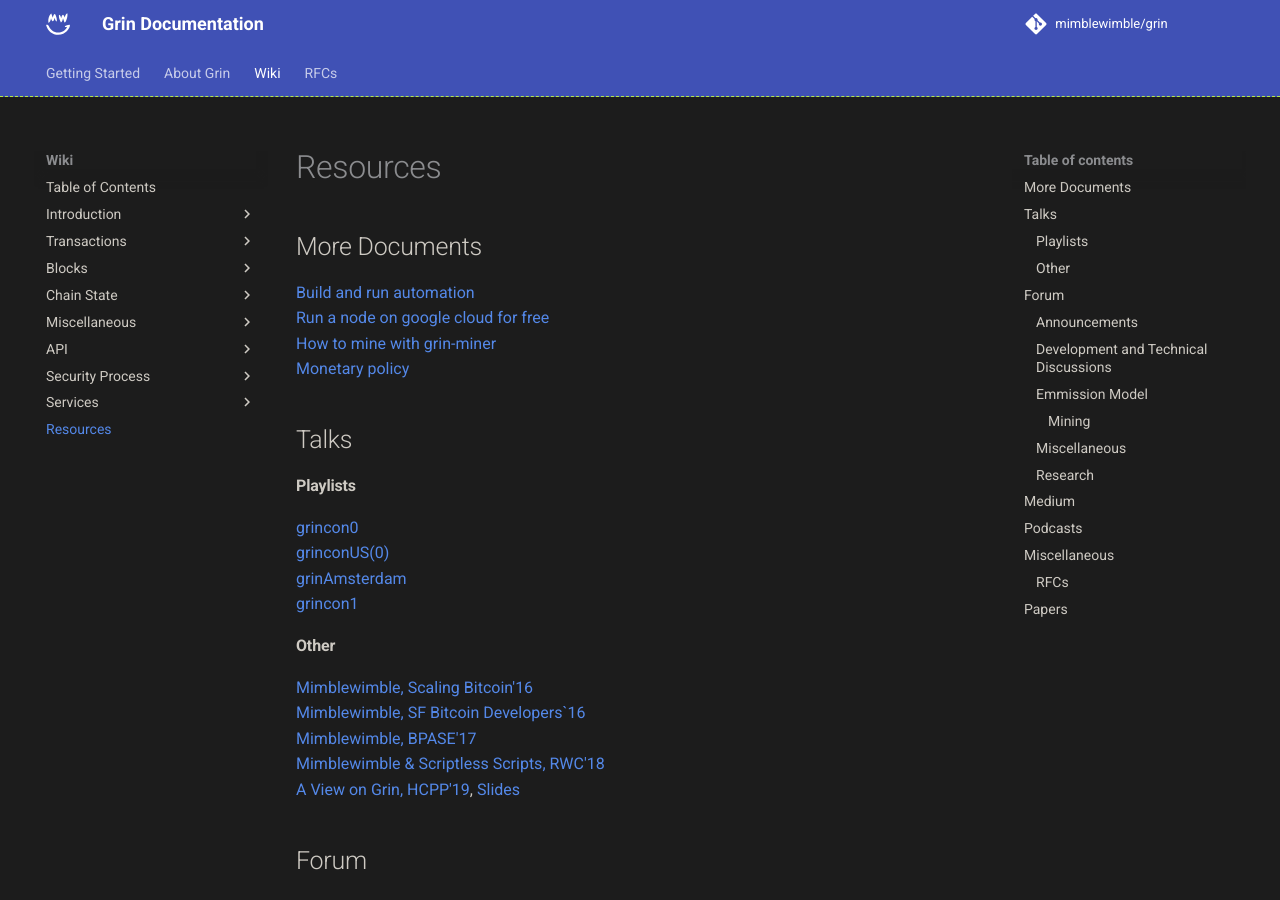
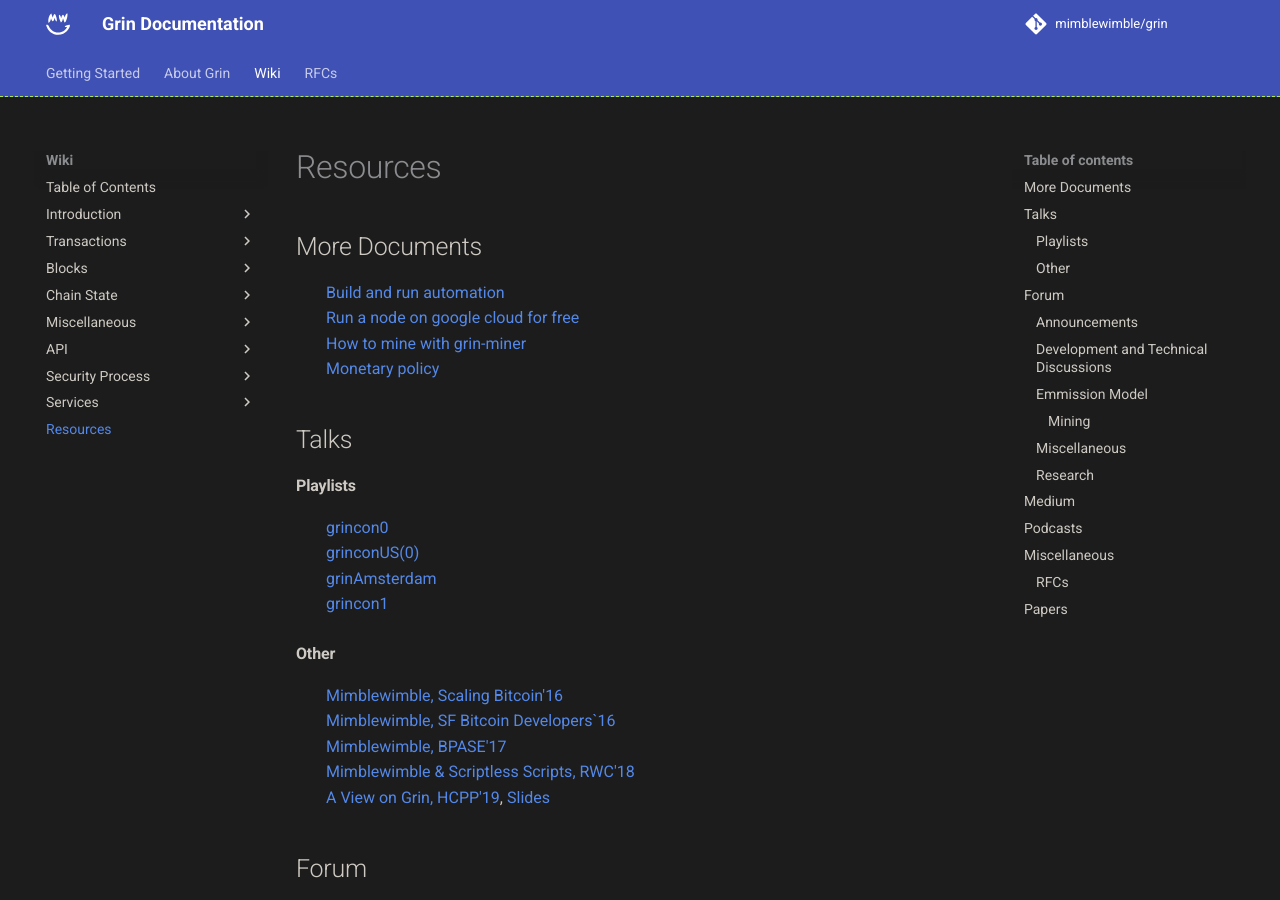
Before and after one commit to mimblewimble/docs, an MkDocs documentation site: the page built from docs/wiki/resources.md, in a window 1280 px wide and 900 px high. Built offline with MkDocs 1.6.1 and Material for MkDocs 9.7.7, drawn with Linux system fonts in a browser that asks for light colours; comment, search, counter and statistics services are not loaded.

Commit message:
Added semicolon and tabs for markdown.

```diff
--- a/docs/wiki/resources.md
+++ b/docs/wiki/resources.md
@@ -2,175 +2,138 @@
 
 ## More Documents
 
-[Build and run automation](extra-documents/build-run-automation.md) </br>
-[Run a node on google cloud for free](extra-documents/google-cloud-node.md) </br>
-[How to mine with grin-miner](extra-documents/how-to-mine.md) </br>
-[Monetary policy](extra-documents/monetary-policy.md) </br>
+:   [Build and run automation](extra-documents/build-run-automation.md) </br>
+    [Run a node on google cloud for free](extra-documents/google-cloud-node.md) </br>
+    [How to mine with grin-miner](extra-documents/how-to-mine.md) </br>
+    [Monetary policy](extra-documents/monetary-policy.md) </br>
 
 
 ## Talks
 
 #### Playlists
 
-[grincon0](https://www.youtube.com/playlist?list=PLvgCPbagiHgqYdVUj-ylqhsXOifWrExiq) </br>
-[grinconUS(0)](https://www.youtube.com/playlist?list=PLvgCPbagiHgqOe0z_xgrIsGq-ayVZcNjy) </br>
-[grinAmsterdam](https://www.youtube.com/playlist?list=PLvgCPbagiHgpJXhrKAJu0Q-mbCVhpqgu7) </br>
-[grincon1](https://www.youtube.com/playlist?list=PLvgCPbagiHgrQa5KVt4XixK9t_NbfpkuP) </br>
+:   [grincon0](https://www.youtube.com/playlist?list=PLvgCPbagiHgqYdVUj-ylqhsXOifWrExiq) </br>
+    [grinconUS(0)](https://www.youtube.com/playlist?list=PLvgCPbagiHgqOe0z_xgrIsGq-ayVZcNjy) </br>
+    [grinAmsterdam](https://www.youtube.com/playlist?list=PLvgCPbagiHgpJXhrKAJu0Q-mbCVhpqgu7) </br>
+    [grincon1](https://www.youtube.com/playlist?list=PLvgCPbagiHgrQa5KVt4XixK9t_NbfpkuP) </br>
 
 #### Other
 
-[Mimblewimble, Scaling Bitcoin'16](https://www.youtube.com/watch?v=8BLWUUPfh2Q&t=1h29m20s) </br>
-[Mimblewimble, SF Bitcoin Developers`16](https://www.youtube.com/watch?v=aHTRlbCaUyM&t=133s) </br>
-[Mimblewimble, BPASE'17](https://www.youtube.com/watch?v=XiUGu48JTd0&feature=youtu.be) </br>
-[Mimblewimble & Scriptless Scripts, RWC'18](https://www.youtube.com/watch?v=EN-JMlzr8Qw) </br>
-[A View on Grin, HCPP'19](https://www.youtube.com/watch?v=NShVKX6Ra7Y), [Slides](https://docs.google.com/presentation/d/1PbtPV8WwDcWdnqBZHUMU7Cgr0P98NzDnuRRt2y251nU/edit#slide=id.g1a9d89a04cc779b5_0) </br>
+:   [Mimblewimble, Scaling Bitcoin'16](https://www.youtube.com/watch?v=8BLWUUPfh2Q&t=1h29m20s) </br>
+    [Mimblewimble, SF Bitcoin Developers`16](https://www.youtube.com/watch?v=aHTRlbCaUyM&t=133s) </br>
+    [Mimblewimble, BPASE'17](https://www.youtube.com/watch?v=XiUGu48JTd0&feature=youtu.be) </br>
+    [Mimblewimble & Scriptless Scripts, RWC'18](https://www.youtube.com/watch?v=EN-JMlzr8Qw) </br>
+    [A View on Grin, HCPP'19](https://www.youtube.com/watch?v=NShVKX6Ra7Y), [Slides](https://docs.google.com/presentation/d/1PbtPV8WwDcWdnqBZHUMU7Cgr0P98NzDnuRRt2y251nU/edit#slide=id.g1a9d89a04cc779b5_0) </br>
 
 ## Forum
 
 ### Announcements
-[Hardforks on Grin v5.0.0 and beyond](https://forum.grin.mw/t/network-upgrades-hard-forks-on-grin-v5-0-0-and-beyond/7231)
-</br>
-[Dismantling the core team and governance structure](https://forum.grin.mw/t/dismantling-the-core-team-and-governance-structure/7801)
-</br>
+:   [Hardforks on Grin v5.0.0 and beyond](https://forum.grin.mw/t/network-upgrades-hard-forks-on-grin-v5-0-0-and-beyond/7231) </br>
+    [Dismantling the core team and governance structure](https://forum.grin.mw/t/dismantling-the-core-team-and-governance-structure/7801)</br>
 
 ### Development and  Technical Discussions
 
-[How to store Grin in cold storage?](https://forum.grin.mw/t/how-to-store-grin-in-cold-storage/5375)
-</br>
-[Raspberry Pi 4 - Standalone Grin-Node PoC by Grinnode.live](https://forum.grin.mw/t/raspberry-pi-4-standalone-grin-node-poc-by-grinnode-live/7796) </br>
-[How to open port 3414 (and why)](https://forum.grin.mw/t/how-to-open-port-3414-and-why/7825)
-</br>
-[Use of NRD kernels in payment channels](https://forum.grin.mw/t/use-of-nrd-kernels-in-grin-payment-channels/7298)
-</br>
-[Transaction Aggregation](https://forum.grin.mw/t/grin-transaction-aggregation/418)
-</br>
-[TX Graph Confidentality](https://forum.grin.mw/t/tx-graph-confidentiality/1260)
-</br>
-[Queries about transaction aggregation](https://forum.grin.mw/t/some-queries-about-transaction-aggregation/1753)
-</br>
-[Aggregate merkle proofs](https://forum.grin.mw/t/aggregate-merkle-proofs/4948)
-</br>
-[Unique kernels thread #73](https://forum.grin.mw/t/unique-kernel-thread-73/7688/14)
-</br>
-[Sending a transaction to more parties than originally intended](https://forum.grin.mw/t/sending-a-transaction-to-more-different-parties-than-originally-intended/4985)
-</br>
-[Reasoning behind block weight limit](https://forum.grin.mw/t/reasoning-behind-block-weight-limit/6310) </br>
-[Play attacks and possible mitigations](https://forum.grin.mw/t/play-attacks-and-possible-mitigations/7527) </br>
-[Replay attacks and possible mitigations](https://forum.grin.mw/t/replay-attacks-and-possible-mitigations/7415)
-</br>
-[Grin transactions user interactivity](https://forum.grin.mw/t/grin-transactions-user-interactivity/7738)
-</br>
-[Eliminate finalize step](https://forum.grin.mw/t/eliminating-finalize-step/7621)
-</br>
-[Integrated payment proofs and round minimization](https://forum.grin.mw/t/integrated-payment-proofs-and-round-minimization/7745)
-</br>
-[Pep talk for one sided transactions](https://forum.grin.mw/t/pep-talk-for-one-sided-transactions/7361)
-</br>
-[Communicating with grin-wallet API (Tutorial)](https://forum.grin.mw/t/communicating-with-grin-wallet-api-tutorial/9925/4)
-
+:   [How to store Grin in cold storage?](https://forum.grin.mw/t/how-to-store-grin-in-cold-storage/5375)</br>
+    [Raspberry Pi 4 - Standalone Grin-Node PoC by Grinnode.live](https://forum.grin.mw/t/raspberry-pi-4-standalone-grin-node-poc-by-grinnode-live/7796) </br>
+    [How to open port 3414 (and why)](https://forum.grin.mw/t/how-to-open-port-3414-and-why/7825)</br>
+    [Use of NRD kernels in payment channels](https://forum.grin.mw/t/use-of-nrd-kernels-in-grin-payment-channels/7298)</br>
+    [Transaction Aggregation](https://forum.grin.mw/t/grin-transaction-aggregation/418)</br>
+    [TX Graph Confidentality](https://forum.grin.mw/t/tx-graph-confidentiality/1260)</br>
+    [Queries about transaction aggregation](https://forum.grin.mw/t/some-queries-about-transaction-aggregation/1753)</br>
+    [Aggregate merkle proofs](https://forum.grin.mw/t/aggregate-merkle-proofs/4948)</br>
+    [Unique kernels thread #73](https://forum.grin.mw/t/unique-kernel-thread-73/7688/14)</br>
+    [Sending a transaction to more parties than originally intended](https://forum.grin.mw/t/sending-a-transaction-to-more-different-parties-than-originally-intended/4985)</br>
+    [Reasoning behind block weight limit](https://forum.grin.mw/t/reasoning-behind-block-weight-limit/6310) </br>
+    [Play attacks and possible mitigations](https://forum.grin.mw/t/play-attacks-and-possible-mitigations/7527) </br>
+    [Replay attacks and possible mitigations](https://forum.grin.mw/t/replay-attacks-and-possible-mitigations/7415)</br>
+    [Grin transactions user interactivity](https://forum.grin.mw/t/grin-transactions-user-interactivity/7738)</br>
+    [Eliminate finalize step](https://forum.grin.mw/t/eliminating-finalize-step/7621)</br>
+    [Integrated payment proofs and round minimization](https://forum.grin.mw/t/integrated-payment-proofs-and-round-minimization/7745)</br>
+    [Pep talk for one sided transactions](https://forum.grin.mw/t/pep-talk-for-one-sided-transactions/7361)</br>
+    [Communicating with grin-wallet API (Tutorial)](https://forum.grin.mw/t/communicating-with-grin-wallet-api-tutorial/9925/4)
 
 ### Emmission Model
 
-[Emission Rate of GRIN](https://forum.grin.mw/t/emission-rate-of-grin/171)
-</br>
-[Questioning core assumptions on emmission model](https://forum.grin.mw/t/questioning-core-assumptions-on-our-emissions-model/1414)
-</br>
-[Linear emmission is fair to late adopters](https://forum.grin.mw/t/question-for-statement-linear-emission-is-fair-for-late-adopters/6285)
-</br>
+:   [Emission Rate of GRIN](https://forum.grin.mw/t/emission-rate-of-grin/171)</br>
+    [Questioning core assumptions on emmission model](https://forum.grin.mw/t/questioning-core-assumptions-on-our-emissions-model/1414)</br>
+    [Linear emmission is fair to late adopters](https://forum.grin.mw/t/question-for-statement-linear-emission-is-fair-for-late-adopters/6285)</br>
 
 
 #### Mining
 
-[PoW specification](https://forum.grin.mw/t/pow-specification/7963)
-</br>
-[Scheduled PoW upgrades proposal](https://forum.grin.mw/t/scheduled-pow-upgrades-proposal/820)
- </br>
-[Choice of ASIC Resistant PoW for GPU miners](https://forum.grin.mw/t/choice-of-asic-resistant-pow-for-gpu-miners/1017)
-</br>
-[Put later phase-outs on hold proposal](https://forum.grin.mw/t/grin-improvement-proposal-1-put-later-phase-outs-on-hold-and-rephrase-primary-pow-commitment/4653)
-</br>
-[All about C31 fade out, the C29 scale and C32](https://forum.grin.mw/t/all-about-c31-fade-out-the-c29-scale-and-c32/6914)
-</br>
-[Being ASIC resistant or not](https://forum.grin.mw/t/being-asic-resistant-or-not/372)
-</br>
-[Grin ASIC iPOLLO-G1 Mining Tutorial](https://forum.grin.mw/t/how-to-mine-grin-with-g1-mini-steps/9796 )
-
+:   [PoW specification](https://forum.grin.mw/t/pow-specification/7963)</br>
+    [Scheduled PoW upgrades proposal](https://forum.grin.mw/t/scheduled-pow-upgrades-proposal/820)</br>
+    [Choice of ASIC Resistant PoW for GPU miners](https://forum.grin.mw/t/choice-of-asic-resistant-pow-for-gpu-miners/1017)</br>
+    [Put later phase-outs on hold proposal](https://forum.grin.mw/t/grin-improvement-proposal-1-put-later-phase-outs-on-hold-and-rephrase-primary-pow-commitment/4653)</br>
+    [All about C31 fade out, the C29 scale and C32](https://forum.grin.mw/t/all-about-c31-fade-out-the-c29-scale-and-c32/6914)</br>
+    [Being ASIC resistant or not](https://forum.grin.mw/t/being-asic-resistant-or-not/372)</br>
+    [Grin ASIC iPOLLO-G1 Mining Tutorial](https://forum.grin.mw/t/how-to-mine-grin-with-g1-mini-steps/9796)
 
 ### Miscellaneous
 
-[Response to Reavealing TX Graph](https://forum.grin.mw/t/my-full-response-to-the-blocks-questions/6566)
-</br>
-[Some toughts on Privacy](https://forum.grin.mw/t/some-thoughts-on-privacy/6581)
-</br>
-[On Igno's absence](https://forum.grin.mw/t/on-ignos-absence/5301)
- </br>
-[Genesis block message](https://forum.grin.mw/t/genesis-block-message/250)
-</br>
+:   [Response to Reavealing TX Graph](https://forum.grin.mw/t/my-full-response-to-the-blocks-questions/6566)</br>
+    [Some toughts on Privacy](https://forum.grin.mw/t/some-thoughts-on-privacy/6581)</br>
+    [On Igno's absence](https://forum.grin.mw/t/on-ignos-absence/5301) </br>
+    [Genesis block message](https://forum.grin.mw/t/genesis-block-message/250)</br>
 
 
 ### Research
 
-[Coinbase outputs as regular outputs](https://forum.grin.mw/t/coinbase-outputs-as-transaction-outputs/7441) </br>
-[Is there a potential hidden inflation problem](https://forum.grin.mw/t/is-there-a-potential-hidden-inflation-problem-with-all-mw-coins/6400)
- </br>
-[Confidential Assets](https://forum.grin.mw/t/confidential-assets/1217)
- </br>
-[Bidirectional Payment Proofs](https://forum.grin.mw/t/bidirectional-payment-proofs/9175 )
- </br>
-[Grin AUDIT 4.0.0 Release]( https://forum.grin.mw/t/grin-audit-for-4-0-0-release/7473/3)
- </br>
-[Grinvestigation](https://phyro.github.io/grinvestigation/ )
- </br>
-[Coinswap Proposal](https://forum.grin.mw/t/mimblewimble-coinswap-proposal/8322)
+:   [Coinbase outputs as regular outputs](https://forum.grin.mw/t/coinbase-outputs-as-transaction-outputs/7441) </br>
+    [Is there a potential hidden inflation problem](https://forum.grin.mw/t/is-there-a-potential-hidden-inflation-problem-with-all-mw-coins/6400) </br>
+    [Confidential Assets](https://forum.grin.mw/t/confidential-assets/1217) </br>
+    [Bidirectional Payment Proofs](https://forum.grin.mw/t/bidirectional-payment-proofs/9175) </br>
+    [Grin AUDIT 4.0.0 Release]( https://forum.grin.mw/t/grin-audit-for-4-0-0-release/7473/3) </br>
+    [Grinvestigation](https://phyro.github.io/grinvestigation/)</br>
+    [Coinswap Proposal](https://forum.grin.mw/t/mimblewimble-coinswap-proposal/8322)
 
 
 ## Medium
 
-[Grin's Mythical Fair Launch](https://www.coindesk.com/coders-harry-potter-bitcoin-mimblewimble) </br>
-[Grin Money Explained](https://medium.com/@CryptoProfG/grin-money-explained-4-exploring-grins-monetary-model-e48b1761653) </br>
-[Grin Transactions Explained, Step-by-Step](https://medium.com/@brandonarvanaghi/grin-transactions-explained-step-by-step-fdceb905a853) </br>
-[What’s inside a Grin Transaction File?](https://medium.com/@brandonarvanaghi/whats-inside-a-grin-transaction-file-f062a0dcbf99) </br>
-[Breaking Mimblewimble’s Privacy Model](https://medium.com/dragonfly-research/breaking-mimblewimble-privacy-model-84bcd67bfe52) </br>
-[Factual inaccuracies of “Breaking Mimblewimble’s Privacy Model”](https://medium.com/grin-mimblewimble/factual-inaccuracies-of-breaking-mimblewimbles-privacy-model-8063371839b9) </br>
-[Mimblewimble Without the Scary Math](https://blog.qtum.org/mimblewimble-without-scary-math-e894cb841b98) </br>
-[Behind Mimblewimble](https://medium.com/scalar-capital/behind-mimblewimble-cd9da78a00e9) </br>
-[An Introduction to Grin Proof-of-Work](https://blog.blockcypher.com/an-introduction-to-grin-proof-of-work-103aaa9f66ce) </br>
-[A Case for using soft total supply](https://john-tromp.medium.com/a-case-for-using-soft-total-supply-1169a188d153)
+:   [Grin's Mythical Fair Launch](https://www.coindesk.com/coders-harry-potter-bitcoin-mimblewimble) </br>
+    [Grin Money Explained](https://medium.com/@CryptoProfG/grin-money-explained-4-exploring-grins-monetary-model-e48b1761653) </br>
+    [Grin Transactions Explained, Step-by-Step](https://medium.com/@brandonarvanaghi/grin-transactions-explained-step-by-step-fdceb905a853) </br>
+    [What’s inside a Grin Transaction File?](https://medium.com/@brandonarvanaghi/whats-inside-a-grin-transaction-file-f062a0dcbf99)</br>
+    [Breaking Mimblewimble’s Privacy Model](https://medium.com/dragonfly-research/breaking-mimblewimble-privacy-model-84bcd67bfe52)</br>
+    [Factual inaccuracies of “Breaking Mimblewimble’s Privacy Model”](https://medium.com/grin-mimblewimble/factual-inaccuracies-of-breaking-mimblewimbles-privacy-model-8063371839b9)</br>
+    [Mimblewimble Without the Scary Math](https://blog.qtum.org/mimblewimble-without-scary-math-e894cb841b98) </br>
+    [Behind Mimblewimble](https://medium.com/scalar-capital/behind-mimblewimble-cd9da78a00e9) </br>
+    [An Introduction to Grin Proof-of-Work](https://blog.blockcypher.com/an-introduction-to-grin-proof-of-work-103aaa9f66ce) </br>
+    [A Case for using soft total supply](https://john-tromp.medium.com/a-case-for-using-soft-total-supply-1169a188d153)
 
 ## Podcasts
 
-[[Bitcoin Wednesday] Introducing Mimblewimble and Grin @jaspervdm](https://www.youtube.com/watch?v=mzHswLujMYc) </br>
-[[Unchained] Grin: A More Private, Lighter Bitcoin @lehnberg @yeastplume](https://unchainedpodcast.com/grin-a-more-private-lighter-bitcoin/) </br>
-[[The Crypto Show] Mimblewimble with Andrew Poelstra and Peter Wuillie](https://soundcloud.com/heryptohow/mimblewimble-andrew-poelstra-peter-wuille-brian-deery-and-chris-odom) </br>
-[[What Bitcoin Did] Grin's Mimblewimble Implementation @yeastplume](https://www.whatbitcoindid.com/podcast/grins-michael-cordner-aka-yeastplume-on-implementing-mimblewimble) </br>
-[[Zero Knowledge] Grin @lehnberg](https://fireside.fm/s/3yp1oIzN+6BedPBky) </br>
-[[Captain Crypto Show] Grin @yeastplume](https://www.youtube.com/watch?v=nwi9pMqUBQI) </br>
-[[Let's Talk Bitcoin] Privacy with Mimblewimble @yeastplume @andreas @adam.b.levine](https://letstalkbitcoin.com/blog/post/lets-talk-bitcoin-356-privacy-on-the-blockchain-with-mimblewimble)
+:   [[Bitcoin Wednesday] Introducing Mimblewimble and Grin @jaspervdm](https://www.youtube.com/watch?v=mzHswLujMYc) </br>
+    [[Unchained] Grin: A More Private, Lighter Bitcoin @lehnberg @yeastplume](https://unchainedpodcast.com/grin-a-more-private-lighter-bitcoin/) </br>
+    [[The Crypto Show] Mimblewimble with Andrew Poelstra and Peter Wuillie](https://soundcloud.com/heryptohow/mimblewimble-andrew-poelstra-peter-wuille-brian-deery-and-chris-odom) </br>
+    [[What Bitcoin Did] Grin's Mimblewimble Implementation @yeastplume](https://www.whatbitcoindid.com/podcast/grins-michael-cordner-aka-yeastplume-on-implementing-mimblewimble) </br>
+    [[Zero Knowledge] Grin @lehnberg](https://fireside.fm/s/3yp1oIzN+6BedPBky) </br>
+    [[Captain Crypto Show] Grin @yeastplume](https://www.youtube.com/watch?v=nwi9pMqUBQI) </br>
+    [[Let's Talk Bitcoin] Privacy with Mimblewimble @yeastplume @andreas @adam.b.levine](https://letstalkbitcoin.com/blog/post/lets-talk-bitcoin-356-privacy-on-the-blockchain-with-mimblewimble)
 
 ## Miscellaneous
 
-[[Launchpad] Mimblewimble Mailing List Archive](https://lists.launchpad.net/mimblewimble/) </br>
-[[Reddit] Mimblewimble introduced to r/bitcoin](https://www.reddit.com/r/Bitcoin/comments/4vub3y/mimblewimble_noninteractive_coinjoin_and_better/) </br>
-[[Youtube] Aantonop Bitcoin Q&A: Mimblewimble and Dandelion](https://www.youtube.com/watch?v=LjDJGTpK_lE) </br>
-[[Coindesk] Harry Potter Characters Join Mimblewimble 2016](https://www.coindesk.com/coders-harry-potter-bitcoin-mimblewimble) </br>
-[[Github] Meeting Notes](https://github.com/mimblewimble/grin-pm#2020) </br>
-[[Reddit] On Grin's Privacy](https://www.reddit.com/r/grincoin/comments/g43fhe/is_there_any_progress_on_reducing_linkability_of/fnv7lfh/) </br>
-[[Launchpad] Scripting observations and Lightning Network implementation](https://lists.launchpad.net/mimblewimble/msg00029.html) </br>
-[[GitHub] Grin difficulty, C29, C31 fade out and C32](https://github.com/Lolliedieb/lolMiner-releases/wiki/All-you-need-to-know-about-Grin-difficulty,-C29,-C31-fade-out-and-C32) </br>
-[[GitHub] Fees in Mining](https://github.com/mimblewimble/grin/wiki/fees-mining) </br>
-[[Google] Replay Attacks Summary](https://docs.google.com/document/d/1BbXhgFd3byP_gfvnteRq4BmfXjtv5PJtJwI13CJsZT8/edit#) </br>
-[[Blog] A Relatively Easy to Understand Primer on ECC](https://blog.cloudflare.com/a-relatively-easy-to-understand-primer-on-elliptic-curve-cryptography/)
-</br>
+:   [[Launchpad] Mimblewimble Mailing List Archive](https://lists.launchpad.net/mimblewimble/) </br>
+    [[Reddit] Mimblewimble introduced to r/bitcoin](https://www.reddit.com/r/Bitcoin/comments/4vub3y/mimblewimble_noninteractive_coinjoin_and_better/) </br>
+    [[Youtube] Aantonop Bitcoin Q&A: Mimblewimble and Dandelion](https://www.youtube.com/watch?v=LjDJGTpK_lE) </br>
+    [[Coindesk] Harry Potter Characters Join Mimblewimble 2016](https://www.coindesk.com/coders-harry-potter-bitcoin-mimblewimble) </br>
+    [[Github] Meeting Notes](https://github.com/mimblewimble/grin-pm#2020) </br>
+    [[Reddit] On Grin's Privacy](https://www.reddit.com/r/grincoin/comments/g43fhe/is_there_any_progress_on_reducing_linkability_of/fnv7lfh/) </br>
+    [[Launchpad] Scripting observations and Lightning Network implementation](https://lists.launchpad.net/mimblewimble/msg00029.html) </br>
+    [[GitHub] Grin difficulty, C29, C31 fade out and C32](https://github.com/Lolliedieb/lolMiner-releases/wiki/All-you-need-to-know-about-Grin-difficulty,-C29,-C31-fade-out-and-C32) </br>
+    [[GitHub] Fees in Mining](https://github.com/mimblewimble/grin/wiki/fees-mining) </br>
+    [[Google] Replay Attacks Summary](https://docs.google.com/document/d/1BbXhgFd3byP_gfvnteRq4BmfXjtv5PJtJwI13CJsZT8/edit#) </br>
+    [[Blog] A Relatively Easy to Understand Primer on ECC](https://blog.cloudflare.com/a-relatively-easy-to-understand-primer-on-elliptic-curve-cryptography/)</br>
 
 
 #### RFCs
 
-[[Github] All Accepted RFCs](https://github.com/mimblewimble/grin-rfcs#list-of-accepted-rfcs) </br>
-[[Github] All Pending RFCs](https://github.com/mimblewimble/grin-rfcs/pulls) </br>
+:   [[Github] All Accepted RFCs](https://github.com/mimblewimble/grin-rfcs#list-of-accepted-rfcs) </br>
+    [[Github] All Pending RFCs](https://github.com/mimblewimble/grin-rfcs/pulls) </br>
 
 ## Papers
 
-[Confidential Assets](https://blockstream.com/bitcoin17-final41.pdf) </br>
-[OWAS](https://download.wpsoftware.net/bitcoin/wizardry/horasyuanmouton-owas.pdf) </br>
-[Bulletproofs](https://eprint.iacr.org/2017/1066.pdf) </br>
-[Cuckoo Cycle](https://github.com/tromp/cuckoo/blob/master/doc/cuckoo.pdf) </br>
+:   [Confidential Assets](https://blockstream.com/bitcoin17-final41.pdf) </br>
+    [OWAS](https://download.wpsoftware.net/bitcoin/wizardry/horasyuanmouton-owas.pdf) </br>
+    [Bulletproofs](https://eprint.iacr.org/2017/1066.pdf) </br>
+    [Cuckoo Cycle](https://github.com/tromp/cuckoo/blob/master/doc/cuckoo.pdf) </br>
```
